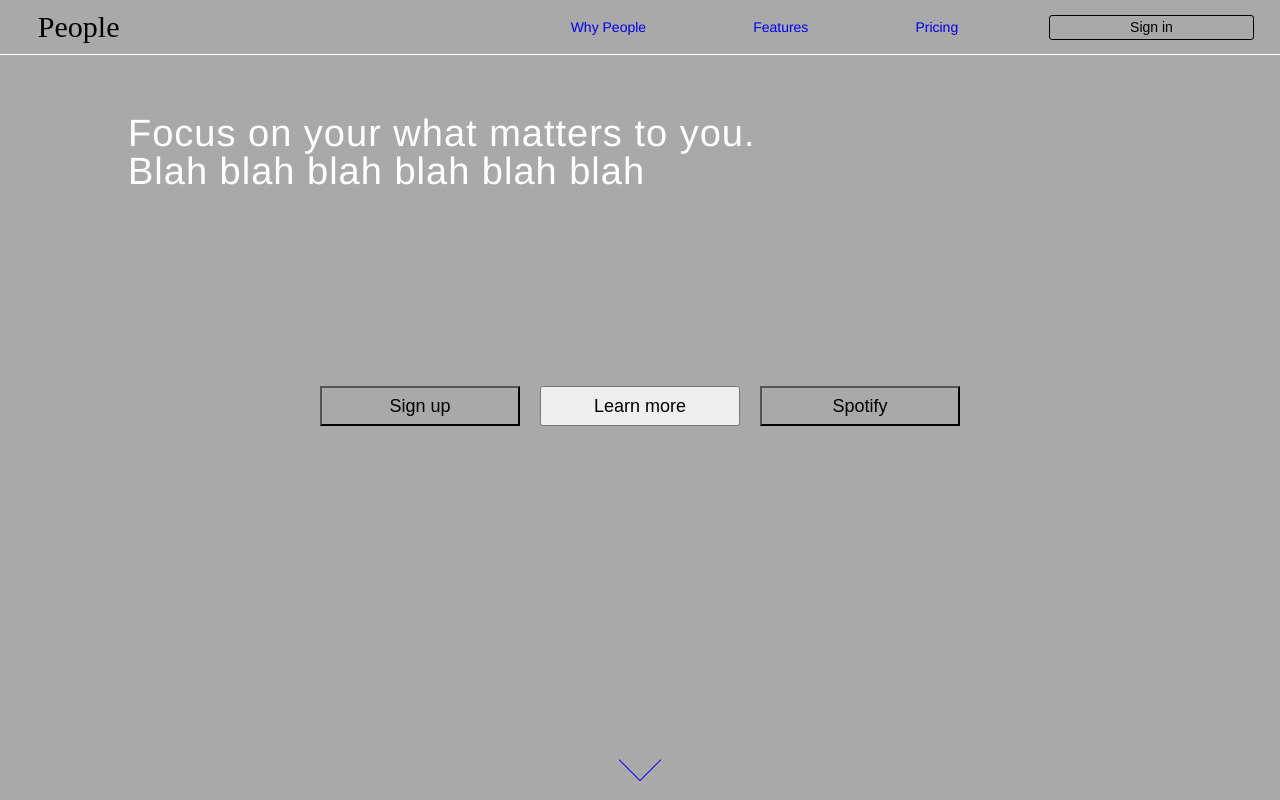
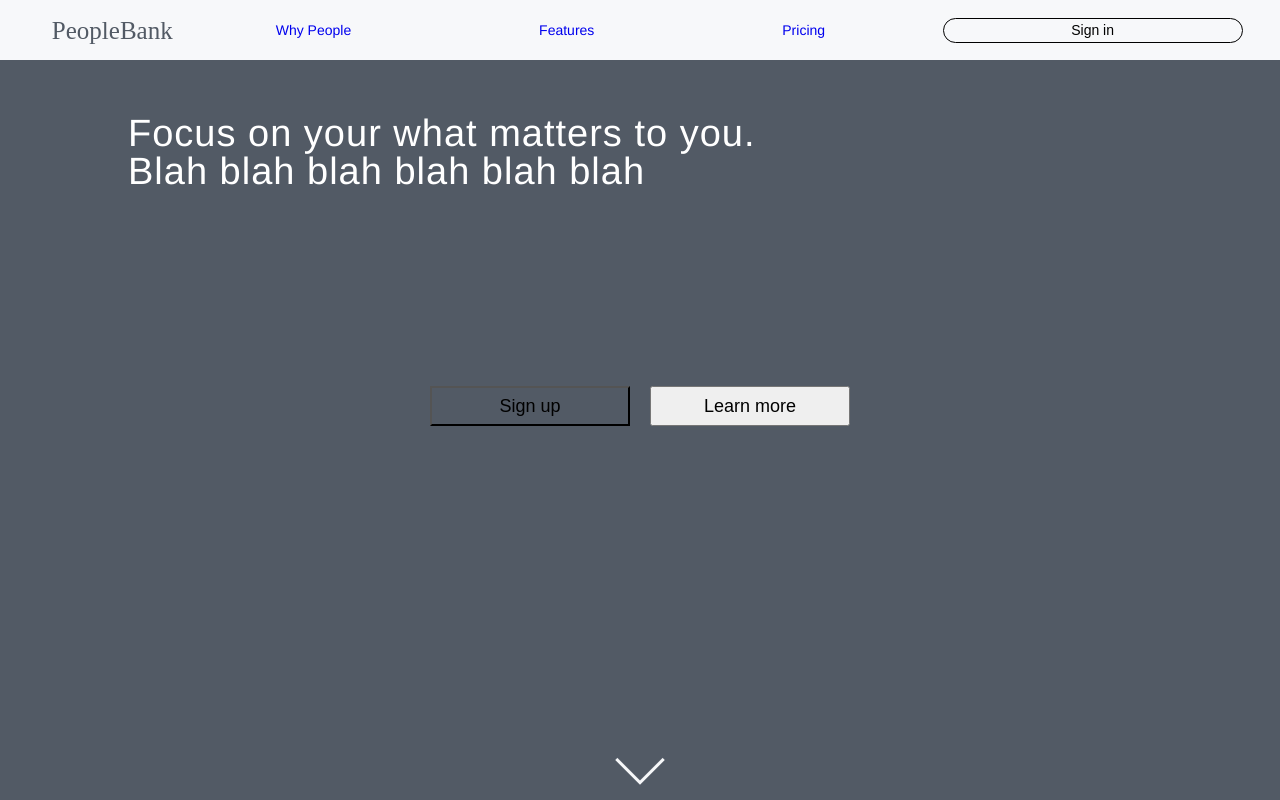
Before and after one commit to Haag/Tester, a React (Create React App) app in the folder frontend/: page / in a window 1280 px wide. Shown: the top 800 px of the page. Built offline with nearby package versions, Linux system fonts and the light colour scheme; what auth0-js would draw is missing.

Commit message:
Made more changes to style. Default bacground color, navbar size, landing page, etc.

```diff
--- a/frontend/src/Components/Home/Home.js
+++ b/frontend/src/Components/Home/Home.js
@@ -19,11 +19,11 @@ import SideBar from '../SideBar'
 export default Home;
 
 // styles
-const UserContainer = styled.div`
-	background: #F7F8FA;
-	position: fixed;
-	display: flex;
-	width: 100%;
-	top: 0;
-	align-items: center;
-`
+// const UserContainer = styled.div`
+// 	background: #F7F8FA;
+// 	position: fixed;
+// 	display: flex;
+// 	width: 100%;
+// 	top: 0;
+// 	align-items: center;
+// `
--- a/frontend/src/Components/Home/HomeLanding.js
+++ b/frontend/src/Components/Home/HomeLanding.js
@@ -4,9 +4,9 @@ import Nav from "../Nav"
 import { Redirect } from 'react-router-dom'
 import auth from '../../Auth0'
 import SearchBar from '../SearchBar'
+import SideBar from '../SideBar'
 
-
-  const HomeLanding = () => {
+  const HomeLanding = (props) => {
 
     function login() {
       auth.signIn();
@@ -16,36 +16,49 @@ import SearchBar from '../SearchBar'
       auth.signOut();
     }
 
-    function openNav() {
-      // SearchBar.
+    function openSide() {
+      props.openSide()
+      console.log(props.open)
     }
+
+    function closeSide() {
+      props.closeSide()
+      console.log(props.open)
+    }
+
+
     const { isAuthenticated } = auth;
     return (
       // {
       !isAuthenticated()
         ? (
-          <Container id="HeaderContainer">
-
+          <VisitorContainer id="HeaderContainer">
             <AppName >
               {/* <Logo src={logo} /> */}
               {/* This href="/" will reload the page. Replace with "#" to scroll */}
-              <a href="/">
-                <h1>People</h1>
+              <a href="/#">
+                <h1>PeopleBank</h1>
               </a>
             </AppName>
 
             <VisitorsNav id="VisitorsNav">
               <Nav id="Nav" />
+            </VisitorsNav>
+
             <LinkStyled id="LinkStyled" type="button" onClick={login}>
               Sign in
             </LinkStyled>
-            </VisitorsNav>
-          </Container>
+
+          </VisitorContainer>
         )
         : (
           <UserContainer id="UserContainer" isLoggedIn>
               <NameButton id="AppName_SideButton">
-                  <SideBarButton id="SideBarButton" onClick={openNav}> ☰ </SideBarButton>
+                  {props.isOpen ?
+                  ( <SideBarButton id="SideBarButton" onClick={closeSide}> X </SideBarButton> )
+                  :
+                  ( <SideBarButton id="SideBarButton" onClick={openSide}> ☰ </SideBarButton> )
+                  }
                   <AppName id="AppName"> <h1>PeopleBank</h1> </AppName>
               </NameButton>
 
@@ -54,7 +67,6 @@ import SearchBar from '../SearchBar'
               </SearchBarDiv>
 
               <UsersNav id="UsersNav">
-                {/* {window.location.pathname === '/' && <Nav id="Nav" isLoggedIn />} */}
                   <LinkStyled id="LinkStyled" type="button" onClick={logout}>
                       Sign out
                   </LinkStyled>
@@ -74,40 +86,46 @@ const UserContainer = styled.div`
 	background: #F7F8FA;
 	position: fixed;
   display: flex;
+  flex-direction: row;
 	width: 100%;
 	top: 0;
   align-items: center;
-  height: 80px;
+  height: 60px;
   z-index: 2;
+  border-bottom: 1px solid #525A65;
+
+  justify-content: space-around;
+
 `
 const NameButton = styled.div`
 	display: flex;
-	align-items: center;
-	width: 25%;
+  width: 20%;
+  min-width: 185px;
 `
 const SearchBarDiv = styled.div`
 	display: flex;
-	width: 65%;
+	width: 60%;
 `
 const UsersNav = styled.div`
   display: flex;
   width: 10%;
 `;
 
-const Container = styled.div`
-  padding: 0 2%;
+const VisitorContainer = styled.div`
+	background: #F7F8FA;
 	position: fixed;
-  z-index: 1;
+  display: flex;
+	width: 100%;
 	top: 0;
   left: 0;
-  width: 100%;
-  max-width: 1500px;
   align-items: center;
-  height: 55px;
-  display: flex;
-  justify-content: space-between;
-  border-bottom: 1px solid white;
-  background: darkgrey;
+  height: 60px;
+  z-index: 2;
+  justify-content: space-around;
+
+  padding: 0 2%;
+  // max-width: 1500px;
+
 
   // @media (max-width: 900px) {
   //   if (window.location.pathname === '/') {
@@ -129,15 +147,13 @@ const Container = styled.div`
 `;
 const SideBarButton = styled.button`
 cursor: pointer;
+font-size: 14px;
 
-font-size: 14px;
-margin-left: 5%;
+min-height: 40px;
+min-width: 40px;
 
-height: 45px;
-width: 45px;
 border-radius: 100%;
 color: #525A65;
-
 
 background: none;
 border: 1px solid #525A65;
@@ -155,15 +171,15 @@ border: 1px solid #525A65;
 
 const AppName = styled.div`
   align-self: center;
+  h1 {
+    width: 100%;
+    padding-left: 12%;
 
-  h1 {
     font-family: 'Comfortaa', cursive;
-    font-size: 30px;
+    font-size: 25px;
 
-    margin-left: 15%;
-    width: 100%;
-    color: black;
-    // &:hover {color: white}
+    color: #525A65;
+    &:hover {color: black}
     // &:hover {border-bottom: 1px solid black}
   }
 `;
@@ -174,9 +190,8 @@ const LinkStyled = styled.button`
   height: 25px;
   width: 300px;
   cursor: pointer;
-  border-radius: 3px;
+  border-radius: 100px;
   color: black;
-  margin-left: 5%;
   background: none;
   border: 1px solid black;
   &:hover {color: white}
--- a/frontend/src/Components/Landing/Landing.js
+++ b/frontend/src/Components/Landing/Landing.js
@@ -26,7 +26,6 @@ const Landing = ({ auth }) => {
             <a href="#why">
               <CTABtn learn href="#why">Learn more</CTABtn>
             </a>
-            <CTABtn learn2 >Spotify</CTABtn>
           </CTAButtonsGroup>
         </JumboTron>
         <ArrowContainer>
@@ -56,7 +55,7 @@ export default Landing
 
 
 const WrapperContainer = styled.div`
-
+background: #525A65;
 @media (max-width: 540px) {
   h1 {
     font-size: 28px;
@@ -109,7 +108,7 @@ padding: 5% 10%;
 `;
 
 const Body = styled.div`
-  margin-top: 55px;
+  // margin-top: 55px;
   position: relative;
   flex:1;
   overflow:hidden;
@@ -138,7 +137,6 @@ color: ${props => props.learn ? null : 'black'};
 border-color: ${props => props.learn ? null : 'black'};
 background: ${props => props.learn ? null : 'none'};
 
-margin-right: ${props => props.learn2 ? 0 : '20px'};
 width: 200px;
 
 @media (max-width: 540px) {
@@ -173,11 +171,11 @@ const animate = keyframes`
 
 const Arrow = styled.span`
 display: block;
-width: 30px;
-height: 30px;
-border-color: black; // working in dev tools - not here
-border-bottom: 1px solid;
-border-right: 1px solid;
+color: #F7F8FA;
+width: 35px;
+height: 35px;
+border-bottom: 3px solid;
+border-right: 3px solid;
 transform: rotate(45deg);
 animation: ${animate} 2s infinite;
 `;
--- a/frontend/src/Components/SearchBar.js
+++ b/frontend/src/Components/SearchBar.js
@@ -14,7 +14,7 @@ class SearchBar extends Component {
             <SearchContainer id="SearchContainer">
                 <SearchInput
                 id = "SearchInput"
-                placeholder = "Search"
+                placeholder = "Search People"
                 value = {this.state.term}
                 onChange={ e => this.onInputChange(e.target.value)} />
             </SearchContainer>
@@ -30,9 +30,17 @@ export default SearchBar
 
 const SearchInput = styled.input`
 width: 100%;
-height: 45px;
-border-radius: 15px;
+height: 40px;
+border-radius: 300px;
 border: 1px solid #707070;
+::-webkit-input-placeholder {
+    padding-left : 5%;
+    font-size: 1rem;
+    color: red;
+}
+@media (max-width: 700px) {
+    // margin-left: 20%;
+    }
 `
 const SearchContainer = styled.div`
 width: 100%;
--- a/frontend/src/Components/SideBar.js
+++ b/frontend/src/Components/SideBar.js
@@ -1,31 +1,43 @@
 import React, {Component} from 'react'
 import styled from 'styled-components'
+import HomeLanding from './Home/HomeLanding';
 
 
-function openNav() {
-  document.getElementById("mySidenav").style.width = "25%";
-  document.getElementById("mySidenav").style.marginTop = "80px";
-  document.getElementById("main").style.marginLeft = "25%";
+class SideBar extends Component {
+  constructor(props){
+    super(props)
+    this.state = {
+      isOpen: false
+    }
+    this.closeSide = this.closeSide.bind(this)
+    this.openSide = this.openSide.bind(this)
   }
 
-function closeNav() {
+  openSide() {
+  this.setState({
+      isOpen: true
+    })
+    document.getElementById("mySidenav").style.width = "20%"
+    document.getElementById("mySidenav").style.marginTop = "60px"
+    document.getElementById("main").style.marginLeft = "20%"
+  }
+
+  closeSide() {
+   this.setState({
+      isOpen: false
+    })
     document.getElementById("mySidenav").style.width = "0";
     document.getElementById("main").style.marginLeft= "0";
   }
 
 
-const NewComponent = () => {
+  render(){
+    return (
+      <SideBarContainer id="SideBarContainer">
 
-return (
+        <HomeLanding openSide={this.openSide} closeSide={this.closeSide} isOpen={this.state.isOpen}/>
 
-  <SideBarContainer id="SideBarContainer">
         <Sidenav id="mySidenav" className="sidenav">
-      <a
-        className="closebtn"
-        onClick={closeNav}
-        >
-        ×
-      </a>
           <a href="#">About</a>
           <a href="#">Services</a>
           <a href="#">Clients</a>
@@ -37,21 +49,14 @@ return (
             Click on the element below to open the side navigation menu, and
             push this content to the right.
           </p>
-      <span
-        style={{ fontSize: 30, cursor: "pointer" }}
-        onClick={openNav}
-        >
-        ☰ open
-      </span>
         </Main>
-
     </SideBarContainer>
 )
 }
+}
 
 
-
-export default NewComponent
+export default SideBar
 
   const SideBarContainer = styled.div`
   font-family: "Lato";
--- a/frontend/src/index.css
+++ b/frontend/src/index.css
@@ -58,7 +58,7 @@ html {
 
 body {
   font-family: Helvetica;
-  background:darkgrey;
+  background: #F7F8FA;
   margin-top: 50px;
 
 }
```
Also changed, not shown: frontend/src/App.js (+4 -5 lines). Lines whose indentation alone changed are shown as unchanged.
